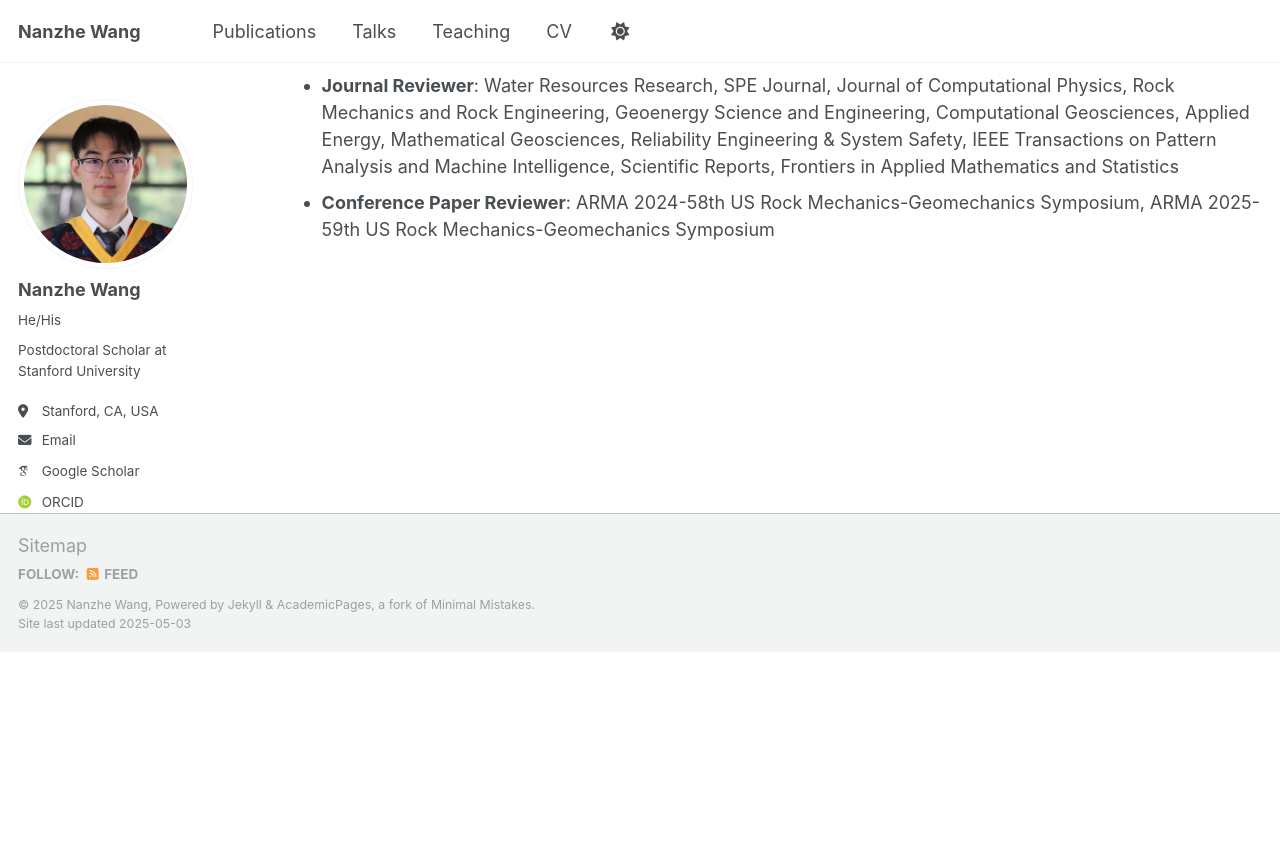
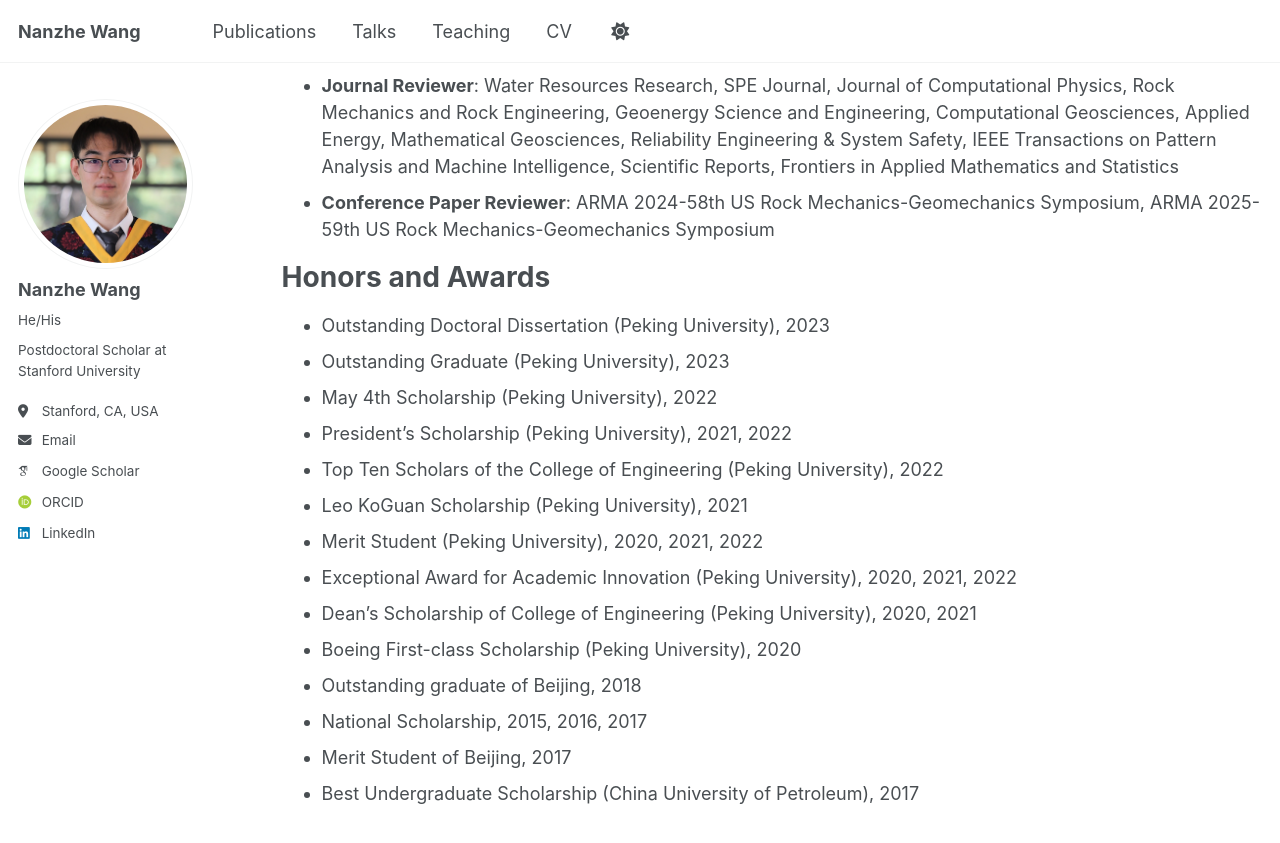
Before and after one commit to NanzheWang/nanzhewang.github.io, a Jekyll site: the page built from _pages/cv.md, in a window 1280 px wide and 900 px high, scrolled down 738 px. Shown: the top 843 px of the window. Built offline with Jekyll 4.4.1, drawn with Linux system fonts in a browser that asks for light colours; some web fonts are replaced; before the commit the page ends 1389 px from its top, so only the background shows below that.

Commit message:
Update cv.md

```diff
--- a/_pages/cv.md
+++ b/_pages/cv.md
@@ -38,6 +38,23 @@ Service and leadership
 * **Journal Reviewer**: Water Resources Research, SPE Journal, Journal of Computational Physics, Rock Mechanics and Rock Engineering, Geoenergy Science and Engineering, Computational Geosciences, Applied Energy, Mathematical Geosciences, Reliability Engineering & System Safety, IEEE Transactions on Pattern Analysis and Machine Intelligence, Scientific Reports, Frontiers in Applied Mathematics and Statistics
 * **Conference Paper Reviewer**: ARMA 2024-58th US Rock Mechanics-Geomechanics Symposium, ARMA 2025-59th US Rock Mechanics-Geomechanics Symposium
 
+Honors and Awards
+======
+* Outstanding Doctoral Dissertation (Peking University), 2023
+* Outstanding Graduate (Peking University), 2023
+* May 4th Scholarship (Peking University), 2022
+* President’s Scholarship (Peking University), 2021, 2022
+* Top Ten Scholars of the College of Engineering (Peking University), 2022
+* Leo KoGuan Scholarship (Peking University), 2021
+* Merit Student (Peking University), 2020, 2021, 2022
+* Exceptional Award for Academic Innovation (Peking University), 2020, 2021, 2022
+* Dean’s Scholarship of College of Engineering (Peking University), 2020, 2021
+* Boeing First-class Scholarship (Peking University), 2020
+* Outstanding graduate of Beijing, 2018
+* National Scholarship, 2015, 2016, 2017
+* Merit Student of Beijing, 2017
+* Best Undergraduate Scholarship (China University of Petroleum), 2017
+
 
 <!--
 
```
